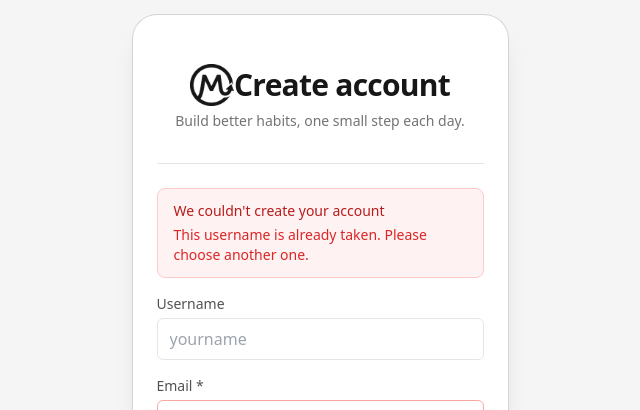
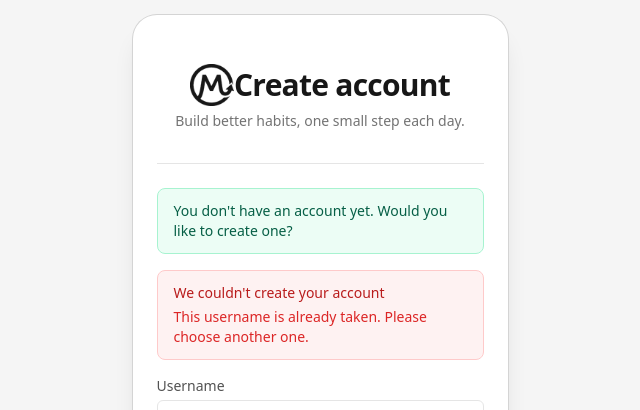
Before and after one commit to decomle/momentum, a React (Vite) app in the folder frontend/momentum-pwa/: page /demo/register in a window 1280 px wide. Shown: the top 410 px of the page, without its empty margins (320-960 px from the left). Built offline with nearby package versions, Linux system fonts and the light colour scheme; no server answers.

Commit message:
A loading egg, term and condition, etc...

```diff
--- a/frontend/momentum-pwa/src/app/router.tsx
+++ b/frontend/momentum-pwa/src/app/router.tsx
@@ -12,6 +12,7 @@ import DemoHabitLogPage from "@/pages/demo/DemoHabitLogPage"
 import DemoDashboardPage from "@/pages/demo/DemoDashboardPage"
 import DemoNotFoundPage from "@/pages/demo/Demo404Page"
 import DemoWeeklyHabitPage from "@/pages/demo/DemoWeeklyHabitPage"
+import DemoTermsPage from "@/pages/demo/DemoTermsPage"
 
 import AuthGuard from "@/features/auth/AuthGuard"
 import AppLayout from "@/layout/AppLayout"
@@ -53,6 +54,10 @@ export const router = createBrowserRouter([
         element: <DemoRegistrationPage />,
       },
       {
+        path: "/demo/terms",
+        element: <DemoTermsPage />,
+      },
+      {
         path: "/demo/habit",
         element: <DemoHabitPage />,
       },
--- /dev/null
+++ b/frontend/momentum-pwa/src/components/JammyLoader.tsx
@@ -0,0 +1,23 @@
+import React from 'react';
+
+function JammyLoader() {
+  return (
+    <div className="flex flex-col items-center justify-center space-y-4 p-8">
+      {/* 1. The Egg Outer Shell (White) */}
+      <div className="relative w-24 h-32 bg-slate-50 border-4 border-slate-200 shadow-xl overflow-hidden rounded-[50%_50%_50%_50%_/_60%_60%_40%_40%]">
+
+        {/* 2. The Jammy Yolk (Animated) */}
+        {/* We use a large inner div and the custom animation handles centering/oozing */}
+        <div className="absolute top-1/2 left-1/2 w-16 h-16 bg-amber-400 border-4 border-amber-300 rounded-full shadow-inner animate-ooze">
+          {/* Optional: Add a little 'gloss' to the yolk */}
+          <div className="absolute top-2 left-2 w-4 h-4 bg-white/40 rounded-full blur-[1px]"></div>
+        </div>
+
+      </div>
+
+      <p className="text-neutral-600 tracking-tight">Perfecting Yolk...</p>
+    </div>
+  );
+}
+
+export default JammyLoader;
--- a/frontend/momentum-pwa/src/main.tsx
+++ b/frontend/momentum-pwa/src/main.tsx
@@ -2,7 +2,7 @@ import { StrictMode } from 'react'
 import { createRoot } from 'react-dom/client'
 import { RouterProvider } from "react-router-dom"
 import { QueryClient, QueryClientProvider } from "@tanstack/react-query"
-import { ReactQueryDevtools } from '@tanstack/react-query-devtools'
+// import { ReactQueryDevtools } from '@tanstack/react-query-devtools'
 import AuthInitializer from '@/auth/AuthInitializer'
 
 import './index.css'
@@ -16,7 +16,7 @@ createRoot(document.getElementById('root')!).render(
     <QueryClientProvider client={queryClient}>
       <AuthInitializer>
         <RouterProvider router={router} />
-        {import.meta.env.DEV && <ReactQueryDevtools initialIsOpen={false} />}
+        {/* {import.meta.env.DEV && <ReactQueryDevtools initialIsOpen={false} />} */}
       </AuthInitializer>
     </QueryClientProvider>
   </StrictMode>,
--- a/frontend/momentum-pwa/src/pages/demo/DemoHomePage.tsx
+++ b/frontend/momentum-pwa/src/pages/demo/DemoHomePage.tsx
@@ -1,4 +1,5 @@
 import { Link } from "react-router-dom"
+import JammyLoader from "@/components/JammyLoader"
 
 export default function DemoHomePage() {
   return (
@@ -21,6 +22,8 @@ export default function DemoHomePage() {
           </p>
         </div>
 
+        <JammyLoader/>
+
         <div className="border-t border-neutral-200" />
 
         {/* Description Card */}
@@ -36,19 +39,18 @@ export default function DemoHomePage() {
 
         {/* Action */}
         <div className="space-y-3">
-
           <Link
             to="/login"
             className="block w-full text-center py-2.5 btn-primary rounded-md transition"
           >
-            Log in
+            Login/Create account
           </Link>
 
           <p className="text-xs text-neutral-500 text-center">
             Track habits. Maintain streaks. Build momentum.
           </p>
+        </div>
 
-        </div>
 
       </div>
     </div>
--- a/frontend/momentum-pwa/src/pages/demo/DemoRegistrationPage.tsx
+++ b/frontend/momentum-pwa/src/pages/demo/DemoRegistrationPage.tsx
@@ -1,4 +1,5 @@
 import { useState } from "react"
+import { Link } from "react-router-dom"
 
 const TIMEZONES = [
   "Asia/Ho_Chi_Minh",
@@ -8,6 +9,7 @@ const TIMEZONES = [
 export default function DemoRegisterPage() {
   const [query, setQuery] = useState("Asia/Ho_Chi_Minh")
   const [open, setOpen] = useState(false)
+  const [acceptedTerms, setAcceptedTerms] = useState(false)
 
   const filtered = TIMEZONES.filter((tz) =>
     tz.toLowerCase().includes(query.toLowerCase())
@@ -36,6 +38,11 @@ export default function DemoRegisterPage() {
         </div>
 
         <div className="pt-6 border-t border-neutral-200 space-y-4">
+
+          {/* MESSAGE */}
+          <div className="rounded-lg border border-emerald-200 bg-emerald-50 px-4 py-3 text-sm text-emerald-800">
+            You don&apos;t have an account yet. Would you like to create one?
+          </div>
 
           {/* FORM ERROR */}
           <div className="rounded-lg border border-red-200 bg-red-50 px-4 py-3 text-sm text-red-700">
@@ -198,10 +205,32 @@ export default function DemoRegisterPage() {
             />
           </div>
 
+          {/* Terms and conditions */}
+          <label className="flex items-start gap-3 text-sm text-neutral-700">
+            <input
+              type="checkbox"
+              checked={acceptedTerms}
+              onChange={(e) => setAcceptedTerms(e.target.checked)}
+              className="mt-0.5 h-4 w-4 rounded border-neutral-300 text-neutral-900 focus:ring-neutral-300"
+            />
+            <span>
+              I agree to the{" "}
+              <Link to="/demo/terms" className="underline underline-offset-2 hover:text-neutral-900">
+                Terms and Conditions
+              </Link>
+              .
+            </span>
+          </label>
+
           {/* Submit */}
           <button
             type="button"
-            className="w-full py-2 btn-primary rounded-md transition"
+            disabled={!acceptedTerms}
+            className={`w-full py-2 rounded-md transition ${
+              acceptedTerms
+                ? "btn-primary"
+                : "bg-neutral-200 text-neutral-500 cursor-not-allowed"
+            }`}
           >
             Create Account
           </button>
--- /dev/null
+++ b/frontend/momentum-pwa/src/pages/demo/DemoTermsPage.tsx
@@ -0,0 +1,44 @@
+import { Link } from "react-router-dom"
+
+export default function DemoTermsPage() {
+  return (
+    <div className="min-h-full flex items-start px-6 pt-12 pb-8">
+      <div className="w-full max-w-2xl mx-auto space-y-6">
+        <div className="space-y-2">
+          <h1 className="text-3xl font-bold tracking-tight text-neutral-900">
+            Terms and Conditions
+          </h1>
+          <p className="text-sm text-neutral-600">
+            Demo terms for Momentum preview flows.
+          </p>
+        </div>
+
+        <div className="rounded-xl border border-neutral-200 bg-white p-5 shadow-sm space-y-4 text-sm text-neutral-700">
+          <p>
+            By creating an account, you agree to use Momentum responsibly and
+            provide accurate account information.
+          </p>
+          <p>
+            Demo content may not reflect final product behavior. Features and
+            policies can change before release.
+          </p>
+          <p>
+            You are responsible for maintaining the confidentiality of your
+            credentials and all activity under your account.
+          </p>
+          <p>
+            We may update these terms at any time. Continued use of the product
+            indicates acceptance of updates.
+          </p>
+        </div>
+
+        <Link
+          to="/demo/register"
+          className="inline-block text-sm text-neutral-700 underline underline-offset-2 hover:text-neutral-900"
+        >
+          Back to registration
+        </Link>
+      </div>
+    </div>
+  )
+}
--- a/frontend/momentum-pwa/tailwind.config.js
+++ b/frontend/momentum-pwa/tailwind.config.js
@@ -5,7 +5,36 @@ export default {
     "./src/**/*.{ts,tsx}",
   ],
   theme: {
-    extend: {},
+    extend: {
+      keyframes: {
+        'jammy-ooze': {
+          '0%, 100%': {
+            // Initial state: perfectly round and centered
+            transform: 'scale(1) translate(-50%, -50%)',
+            borderRadius: '50%',
+          },
+          '25%': {
+            // Ooze slightly right and down
+            transform: 'scale(1.05) translate(-47%, -47%)',
+            borderRadius: '45% 55% 50% 50%',
+          },
+          '50%': {
+            // Ooze slightly left and up
+            transform: 'scale(1.02) translate(-53%, -53%)',
+            borderRadius: '55% 45% 50% 50%',
+          },
+          '75%': {
+            // Slight pulse, centered
+            transform: 'scale(1.08) translate(-50%, -50%)',
+            borderRadius: '50%',
+          },
+        }
+      },
+      animation: {
+        // Slow and rhythmic like a pulse
+        'ooze': 'jammy-ooze 3s ease-in-out infinite',
+      }
+    },
   },
   plugins: [],
 }
```
